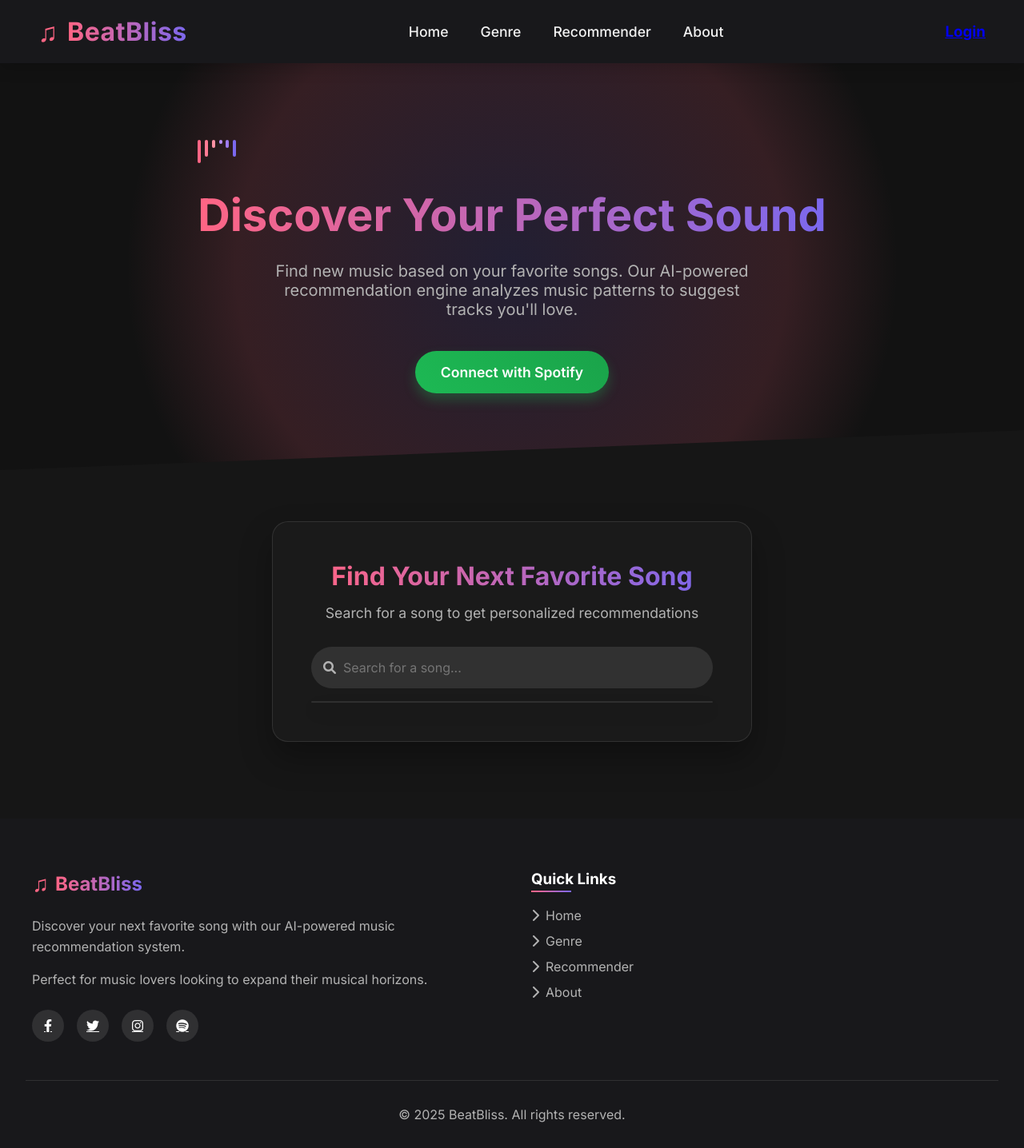
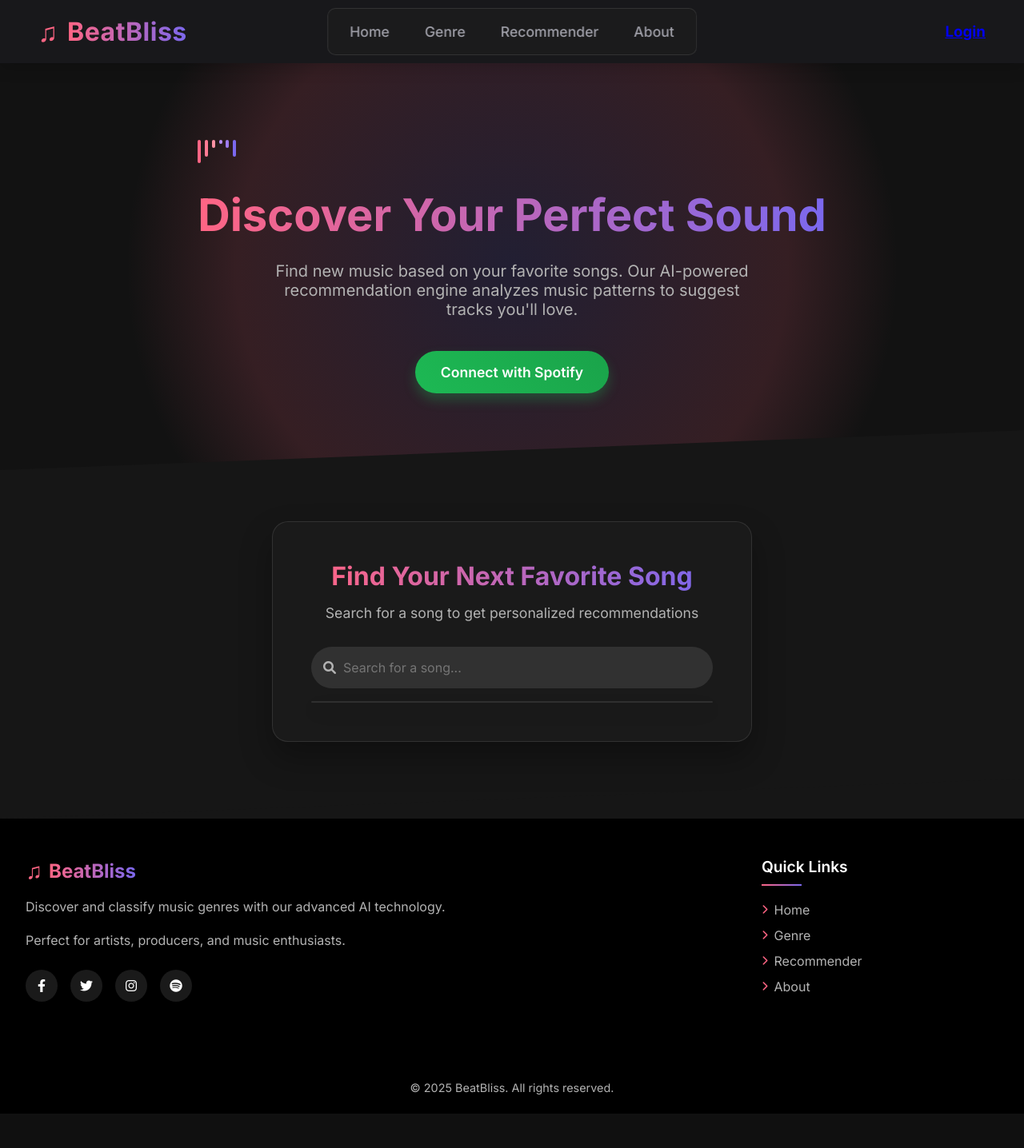
Before and after one commit to kavish54/BeatBliss, a Django app: page /recommender/ in a window 1280 px wide. Shown: the whole page at 80% size. After the commit the page ends 1393 px from the top, so only its background shows below. Run offline with Django 5.2, Linux system fonts and the light colour scheme.

Commit message:
Changed recom-home

```diff
--- a/genreApp/templates/genreApp/genre-home.html
+++ b/genreApp/templates/genreApp/genre-home.html
@@ -17,7 +17,7 @@
         <div class="left-section">
             <div class="logo">
                 <span>♫</span>
-                <a href="#" class="brand">BeatBliss</a>
+                <a href={% url "home" %} class="brand">BeatBliss</a>
             </div>
         </div>
 
--- a/genreApp/templates/genreApp/home.html
+++ b/genreApp/templates/genreApp/home.html
@@ -64,7 +64,7 @@
         <div class="text-container">
             <h2>Discover Genres</h2>
             <p>Ever Wondered What Genre Your Song Belongs To? Find Out Now!</p>
-            <a href="/genre" class="go-btn">Go to Genre</a>
+            <a href={% url "genreHome" %} class="go-btn">Go to Genre</a>
         </div>
     </section>
 
@@ -75,7 +75,7 @@
             <p>Get personalized music recommendations based on your favorite tracks.
               Simply search for a song, explore similar suggestions, and save your favorites directly to Spotify.
             </p>
-            <a href="/recommender" class="go-btn">Go to Recommender</a>
+            <a href={% url "recHome" %} class="go-btn">Go to Recommender</a>
         </div>
         <div class="image-container">
             <img src="{% static 'genreApp/images/recimage.png' %}" alt="Recommender">
--- a/recommApp/static/recommApp/recom-home.css
+++ b/recommApp/static/recommApp/recom-home.css
@@ -172,6 +172,386 @@
   border-radius: 5px;
 }
 
+/* Centered Menu - from profile page */
+.button-group {
+  position: absolute;
+  left: 50%;
+  transform: translateX(-50%);
+  display: flex;
+  justify-content: center;
+  align-items: center;
+  background: rgba(30, 30, 30, 0.6);
+  padding: 0.625rem 0.9375rem;
+  border-radius: 0.625rem;
+  gap: 1.25rem;
+  width: auto;
+  backdrop-filter: blur(10px);
+  border: 1px solid rgba(255, 255, 255, 0.1);
+}
+
+.button-group button {
+  background: transparent;
+  border: none;
+  color: white;
+  font-size: 1rem;
+  cursor: pointer;
+  padding: 0.5rem;
+  text-align: center;
+}
+
+/* Keep the nav-link styling from genre home page */
+.button-group .nav-link {
+  text-decoration: none;
+  color: #A1A1AA;
+  font-weight: 500;
+  font-size: 1.1rem;
+  position: relative;
+  padding: 0.5rem 0.25rem;
+  transition: all 0.3s ease;
+}
+
+.button-group .nav-link::after {
+  content: '';
+  position: absolute;
+  bottom: 0;
+  left: 0;
+  width: 0;
+  height: 2px;
+  background: linear-gradient(to right, #FF6584, #7B68EE);
+  transition: width 0.3s ease;
+}
+
+.button-group .nav-link:hover {
+  color: #FF6584;
+}
+
+.button-group .nav-link:hover::after {
+  width: 100%;
+}
+
+/* Overlay for mobile menu background */
+.menu-overlay {
+  display: none;
+  position: fixed;
+  top: 0;
+  left: 0;
+  width: 100%;
+  height: 100%;
+  background: rgba(0, 0, 0, 0.7);
+  backdrop-filter: blur(3px);
+  z-index: 999;
+  opacity: 0;
+  transition: opacity 0.3s ease;
+}
+
+.menu-overlay.active {
+  display: block;
+  opacity: 1;
+}
+
+/* Mobile menu adjustments */
+/* Navbar */
+.navbar {
+  display: flex;
+  justify-content: space-between;
+  align-items: center;
+  padding: 1.25rem 3rem;
+  background: #18181B;
+  position: sticky;
+  top: 0;
+  box-shadow: 0 4px 20px rgba(0, 0, 0, 0.2);
+  z-index: 1000;
+  backdrop-filter: blur(10px);
+}
+
+.left-section {
+  display: flex;
+  align-items: center;
+  gap: 1rem;
+}
+
+.logo {
+  display: flex;
+  align-items: center;
+  gap: 0.75rem;
+}
+
+.logo span {
+  font-size: 2rem;
+  color: #FF6584;
+  animation: pulse 2s infinite;
+}
+
+@keyframes pulse {
+  0% {
+    transform: scale(1);
+  }
+
+  50% {
+    transform: scale(1.05);
+  }
+
+  100% {
+    transform: scale(1);
+  }
+}
+
+.brand {
+  color: white;
+  text-decoration: none;
+  font-size: 2rem;
+  font-weight: 700;
+  letter-spacing: 0.5px;
+  background: linear-gradient(to right, #FF6584, #7B68EE);
+  -webkit-background-clip: text;
+  -webkit-text-fill-color: transparent;
+  transition: all 0.3s ease;
+}
+
+.brand:hover {
+  transform: scale(1.02);
+  letter-spacing: 1px;
+}
+
+/* Nav Links */
+.nav-links {
+  display: flex;
+  justify-content: center;
+  align-items: center;
+  gap: 2rem;
+}
+
+.nav-link {
+  text-decoration: none;
+  color: #f1f1f1;
+  font-weight: 500;
+  font-size: 1.1rem;
+  position: relative;
+  padding: 0.5rem 0.25rem;
+  transition: all 0.3s ease;
+}
+
+.nav-link::after {
+  content: '';
+  position: absolute;
+  bottom: 0;
+  left: 0;
+  width: 0;
+  height: 2px;
+  background: linear-gradient(to right, #FF6584, #7B68EE);
+  transition: width 0.3s ease;
+}
+
+.nav-link:hover {
+  color: #FF6584;
+}
+
+.nav-link:hover::after {
+  width: 100%;
+}
+
+/* Auth Section */
+.auth {
+  display: flex;
+  align-items: center;
+  gap: 1.5rem;
+}
+
+.login-btn {
+  text-decoration: none;
+  padding: 0.75rem 1.5rem;
+  background: linear-gradient(45deg, #FF6584, #7B68EE);
+  color: white;
+  font-weight: 600;
+  border-radius: 50px;
+  transition: all 0.3s ease;
+  box-shadow: 0 4px 15px rgba(255, 101, 132, 0.2);
+}
+
+.login-btn:hover {
+  transform: translateY(-3px);
+  box-shadow: 0 8px 20px rgba(255, 101, 132, 0.4);
+}
+
+.profile-img {
+  width: 2.75rem;
+  height: 2.75rem;
+  border-radius: 50%;
+  cursor: pointer;
+  border: 2px solid #FF6584;
+  padding: 2px;
+  transition: all 0.3s ease;
+  object-fit: cover;
+}
+
+.profile-img:hover {
+  transform: scale(1.1);
+  border-color: #7B68EE;
+}
+
+/* Hamburger Menu */
+.hamburger {
+  display: none;
+  flex-direction: column;
+  cursor: pointer;
+  gap: 0.3rem;
+  z-index: 100;
+}
+
+.hamburger div {
+  width: 2rem;
+  height: 0.175rem;
+  background: linear-gradient(to right, #FF6584, #7B68EE);
+  transition: all 0.3s ease;
+  border-radius: 5px;
+}
+
+/* Centered Menu - from profile page */
+.button-group {
+  position: absolute;
+  left: 50%;
+  transform: translateX(-50%);
+  display: flex;
+  justify-content: center;
+  align-items: center;
+  background: rgba(30, 30, 30, 0.6);
+  padding: 0.625rem 0.9375rem;
+  border-radius: 0.625rem;
+  gap: 1.25rem;
+  width: auto;
+  backdrop-filter: blur(10px);
+  border: 1px solid rgba(255, 255, 255, 0.1);
+}
+
+.button-group button {
+  background: transparent;
+  border: none;
+  color: white;
+  font-size: 1rem;
+  cursor: pointer;
+  padding: 0.5rem;
+  text-align: center;
+}
+
+/* Keep the nav-link styling from genre home page */
+.button-group .nav-link {
+  text-decoration: none;
+  color: #A1A1AA;
+  font-weight: 500;
+  font-size: 1.1rem;
+  position: relative;
+  padding: 0.5rem 0.25rem;
+  transition: all 0.3s ease;
+}
+
+.button-group .nav-link::after {
+  content: '';
+  position: absolute;
+  bottom: 0;
+  left: 0;
+  width: 0;
+  height: 2px;
+  background: linear-gradient(to right, #FF6584, #7B68EE);
+  transition: width 0.3s ease;
+}
+
+.button-group .nav-link:hover {
+  color: #FF6584;
+}
+
+.button-group .nav-link:hover::after {
+  width: 100%;
+}
+
+/* Overlay for mobile menu background */
+.menu-overlay {
+  display: none;
+  position: fixed;
+  top: 0;
+  left: 0;
+  width: 100%;
+  height: 100%;
+  background: rgba(0, 0, 0, 0.7);
+  backdrop-filter: blur(3px);
+  z-index: 999;
+  opacity: 0;
+  transition: opacity 0.3s ease;
+}
+
+.menu-overlay.active {
+  display: block;
+  opacity: 1;
+}
+
+/* Mobile menu adjustments */
+@media (max-width: 992px) {
+  .navbar {
+    padding: 1.25rem 2rem;
+  }
+
+  .button-group {
+    display: none;
+    position: fixed;
+    top: 0;
+    right: 0;
+    height: 100vh;
+    width: 70%;
+    max-width: 300px;
+    flex-direction: column;
+    justify-content: center;
+    background: rgba(18, 18, 18, 0.98);
+    backdrop-filter: blur(10px);
+    padding: 2rem;
+    transform: translateX(100%);
+    transition: transform 0.4s ease;
+    box-shadow: -5px 0 20px rgba(0, 0, 0, 0.3);
+    left: auto;
+  }
+
+  .button-group.active {
+    display: flex;
+    transform: translateX(0);
+  }
+
+  .button-group button {
+    padding: 0.75rem;
+    font-size: 1.1rem;
+    width: 100%;
+    border-bottom: 0.0625rem solid #444;
+  }
+
+  .hamburger {
+    display: flex;
+  }
+
+  .hamburger.active div:nth-child(1) {
+    transform: translateY(9px) rotate(45deg);
+  }
+
+  .hamburger.active div:nth-child(2) {
+    opacity: 0;
+  }
+
+  .hamburger.active div:nth-child(3) {
+    transform: translateY(-9px) rotate(-45deg);
+  }
+
+  .brand {
+    font-size: 1.75rem;
+  }
+}
+
+@media (max-width: 600px) {
+  .navbar {
+    padding: 1rem 1.5rem;
+  }
+}
+
+@media (max-width: 600px) {
+  .navbar {
+    padding: 1rem 1.5rem;
+  }
+}
   /* Hero Section */
   .hero-section {
     position: relative;
@@ -655,30 +1035,36 @@
 
   /* Footer Styling */
   .footer {
-    background: #18181B;
-    padding: 4rem 2rem 2rem;
-    margin-top: auto;
+  background: black;
+  padding: 3rem 0 1.5rem;
+  position: relative;
+}
+
+.footer::before {
+  content: '';
+  position: absolute;
+  top: -50px;
+  left: 0;
+  width: 100%;
+  height: 50px;
+  background: #161616;
+  clip-path: polygon(0 100%, 100% 0, 100% 100%, 0 100%);
 }
 
 .footer-container {
   display: flex;
+  flex-wrap: wrap;
   justify-content: space-between;
-    max-width: 1200px;
+  max-width: 1320px;
   margin: 0 auto;
-    flex-wrap: wrap;
-    gap: 3rem;
-  }
-
-  .footer-column {
-    flex: 1;
-    min-width: 250px;
+  padding: 0 2rem;
 }
 
 .footer-logo {
+  margin-bottom: 1rem;
   display: flex;
   align-items: center;
   gap: 0.5rem;
-    margin-bottom: 1.5rem;
 }
 
 .footer-logo span {
@@ -696,55 +1082,44 @@
   -webkit-text-fill-color: transparent;
 }
 
-  .footer-column p {
-    color: #b3b3b3;
-    margin-bottom: 1rem;
-    line-height: 1.6;
+.footer-column {
+  flex: 1;
+  min-width: 250px;
+  margin-bottom: 2rem;
 }
 
-  .social-links {
-    display: flex;
-    gap: 1rem;
-    margin-top: 1.5rem;
-  }
-
-  .social-icon {
-    display: flex;
-    align-items: center;
-    justify-content: center;
-    width: 2.5rem;
-    height: 2.5rem;
-    background: rgba(255, 255, 255, 0.1);
-    border-radius: 50%;
-    color: white;
-    transition: all 0.3s ease;
-  }
-
-  .social-icon:hover {
-    background: linear-gradient(45deg, #FF6584, #7B68EE);
-    transform: translateY(-3px);
+.footer-column:first-child {
+  flex: 3;
+  padding-right: 2rem;
 }
 
 .footer-column h3 {
   color: white;
-    margin-bottom: 1.5rem;
+  font-size: 1.2rem;
+  margin-bottom: 1.25rem;
+  font-weight: 600;
   position: relative;
-    display: inline-block;
+  padding-bottom: 0.75rem;
 }
 
 .footer-column h3::after {
   content: '';
   position: absolute;
-    bottom: -5px;
+  bottom: 0;
   left: 0;
   width: 50px;
   height: 2px;
   background: linear-gradient(to right, #FF6584, #7B68EE);
 }
 
+.footer-column p {
+  color: #b3b3b3;
+  line-height: 1.6;
+  margin-bottom: 1rem;
+}
+
 .footer-links {
   list-style: none;
-    padding: 0;
 }
 
 .footer-links li {
@@ -765,13 +1140,45 @@
   transform: translateX(5px);
 }
 
+.footer-links i {
+  font-size: 0.75rem;
+  color: #FF6584;
+}
+
+.social-links {
+  display: flex;
+  gap: 1rem;
+  margin-top: 1.5rem;
+}
+
+.social-icon {
+  display: flex;
+  align-items: center;
+  justify-content: center;
+  width: 2.5rem;
+  height: 2.5rem;
+  border-radius: 50%;
+  background: rgba(255, 255, 255, 0.1);
+  color: white;
+  text-decoration: none;
+  transition: all 0.3s ease;
+}
+
+.social-icon:hover {
+  background: linear-gradient(45deg, #FF6584, #7B68EE);
+  transform: translateY(-5px);
+}
+
 .copyright {
   text-align: center;
   padding-top: 2rem;
-    margin-top: 3rem;
-    border-top: 1px solid rgba(255, 255, 255, 0.1);
+  margin-top: 2rem;
+  /* border-top: 1px solid rgba(255, 255, 255, 0.1); */
   color: #b3b3b3;
+  font-size: 0.9rem;
 }
+
+@media (max-width: 992px) {}
 
   /* Popup Styling */
   .popup-home {
@@ -880,104 +1287,8 @@
     opacity: 1;
   }
 
-  /* Button Group */
-  .button-group {
-    display: flex;
-    gap: 1rem;
-  }
-
-  .button-group button {
-    background: transparent;
-    border: none;
-    padding: 0;
-  }
-
-  .button-group .nav-link {
-    text-decoration: none;
-    color: #f1f1f1;
-    font-weight: 500;
-    font-size: 1.1rem;
-    position: relative;
-    padding: 0.5rem 0.75rem;
-    transition: all 0.3s ease;
-    display: block;
-  }
-
-  .button-group .nav-link::after {
-    content: '';
-    position: absolute;
-    bottom: 0;
-    left: 0;
-    width: 0;
-    height: 2px;
-    background: linear-gradient(to right, #FF6584, #7B68EE);
-    transition: width 0.3s ease;
-  }
-
-  .button-group .nav-link:hover {
-    color: #FF6584;
-  }
-
-  .button-group .nav-link:hover::after {
-    width: 100%;
-  }
-
   /* Responsive Styles */
   @media (max-width: 992px) {
-    .navbar {
-      padding: 1.25rem 2rem;
-    }
-
-    .button-group {
-      display: none;
-      position: fixed;
-      top: 0;
-      right: 0;
-      height: 100vh;
-      width: 70%;
-      max-width: 300px;
-      flex-direction: column;
-      justify-content: center;
-      background: rgba(18, 18, 18, 0.98);
-      backdrop-filter: blur(10px);
-      padding: 2rem;
-      transform: translateX(100%);
-      transition: transform 0.4s ease;
-      box-shadow: -5px 0 20px rgba(0, 0, 0, 0.3);
-      z-index: 95;
-    }
-
-    .button-group.active {
-      display: flex;
-      transform: translateX(0);
-    }
-
-    .button-group button {
-      padding: 0.75rem;
-      font-size: 1.1rem;
-      width: 100%;
-      border-bottom: 1px solid #444;
-    }
-
-    .hamburger {
-      display: flex;
-      flex-direction: column;
-      gap: 0.3rem;
-      cursor: pointer;
-      z-index: 100;
-    }
-
-    .hamburger.active div:nth-child(1) {
-      transform: translateY(9px) rotate(45deg);
-    }
-
-    .hamburger.active div:nth-child(2) {
-      opacity: 0;
-    }
-
-    .hamburger.active div:nth-child(3) {
-      transform: translateY(-9px) rotate(-45deg);
-    }
 
     .hero-section h1 {
       font-size: 2.5rem;
--- a/recommApp/templates/recommApp/recom-home.html
+++ b/recommApp/templates/recommApp/recom-home.html
@@ -166,8 +157,8 @@
             <span>♫</span>
             <a href="#">BeatBliss</a>
           </div>
-            <p>Discover your next favorite song with our AI-powered music recommendation system.</p>
-            <p>Perfect for music lovers looking to expand their musical horizons.</p>
+          <p>Discover and classify music genres with our advanced AI technology. </p>
+          <p>Perfect for artists, producers, and music enthusiasts.</p>
           <div class="social-links">
             <a href="#" class="social-icon"><i class="fab fa-facebook-f"></i></a>
             <a href="#" class="social-icon"><i class="fab fa-twitter"></i></a>
@@ -330,6 +321,40 @@
           alert('An error occurred while liking the song.');
         });
       }
+      function toggleMenu() {
+        const navLinks = document.querySelector('.nav-links');
+        const hamburger = document.querySelector('.hamburger');
+        const menuOverlay = document.querySelector('.menu-overlay');
+        const buttonGroup = document.querySelector('.button-group');
+
+        buttonGroup.classList.toggle('active');
+        hamburger.classList.toggle('active');
+        menuOverlay.classList.toggle('active');
+
+        // Prevent scrolling when menu is open
+        if (buttonGroup.classList.contains('active')) {
+            document.body.style.overflow = 'hidden';
+        } else {
+            document.body.style.overflow = 'auto';
+        }
+    }
+
+    document.addEventListener('DOMContentLoaded', function() {
+        // Add hamburger menu element if not already in HTML
+        if (!document.querySelector('.hamburger')) {
+            const navbar = document.querySelector('.navbar');
+            const hamburger = document.createElement('div');
+            hamburger.className = 'hamburger';
+
+            for (let i = 0; i < 3; i++) {
+                const bar = document.createElement('div');
+                hamburger.appendChild(bar);
+            }
+
+            hamburger.addEventListener('click', toggleMenu);
+            navbar.appendChild(hamburger);
+        }
+    });
     </script>
 </body>
 </html>
```
Also changed, not shown: other parts of recommApp/templates/recommApp/recom-home.html (+11 -20 lines). Lines whose indentation alone changed are shown as unchanged.
